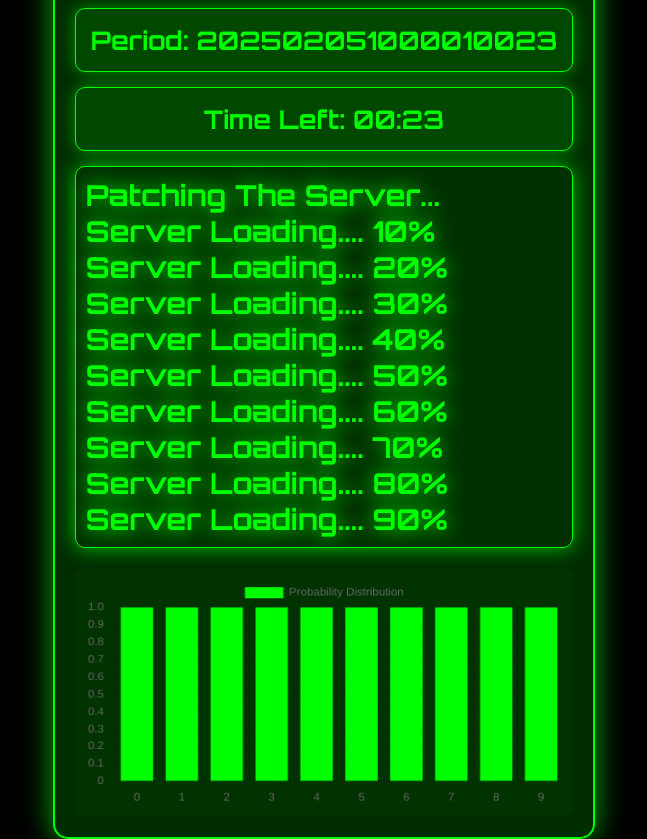
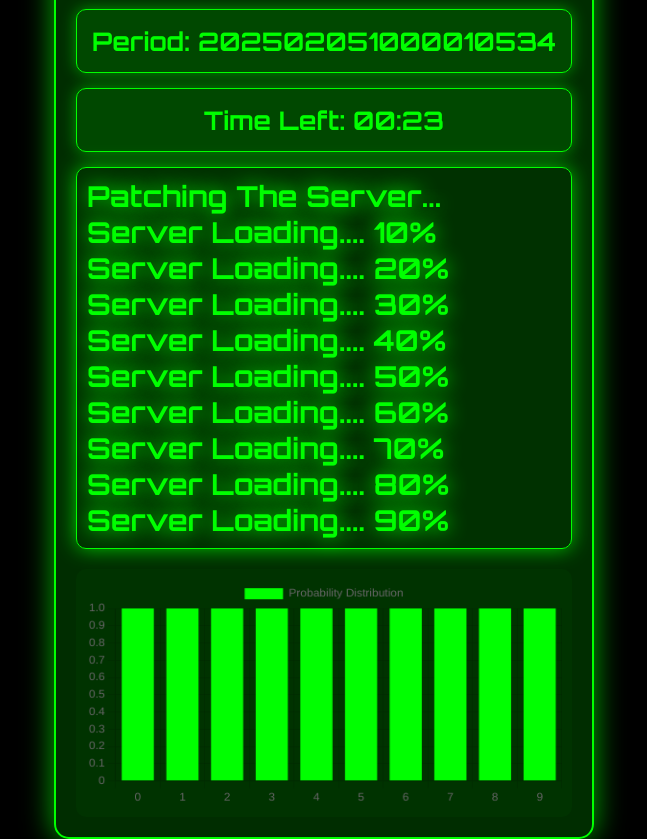
Before and after one commit to rextor-op/Bklrand, a plain HTML site: page index.html in a window 1280 px wide. Shown: the part 39-878 px from the top of the page, without its empty margins (316-963 px from the left). Drawn offline with nearby package versions, Linux system fonts and the light colour scheme.

Commit message:
Update index.html

```diff
--- a/index.html
+++ b/index.html
@@ -94,10 +94,25 @@
 
         function updatePeriodInfo() {
             let now = new Date();
+
+            // Convert to IST (UTC+5:30)
             now.setMinutes(now.getMinutes() + now.getTimezoneOffset() + 330);
 
-            let periodNumber = "100001" + String(now.getMinutes()).padStart(4, '0');
-            let newPeriod = now.toISOString().slice(0,10).replace(/-/g,"") + periodNumber;
+            let currentHour = now.getHours();
+            let currentMinute = now.getMinutes();
+            let currentSecond = now.getSeconds();
+
+            let startHour = 5;
+            let startMinute = 29;
+
+            // Calculate elapsed minutes since 5:29 AM
+            let elapsedMinutes = (currentHour * 60 + currentMinute) - (startHour * 60 + startMinute);
+            if (elapsedMinutes < 0) elapsedMinutes = 0;
+
+            // Format period number: yyyyMMdd100001xxxx
+            let formattedDate = now.toISOString().slice(0, 10).replace(/-/g, "");
+            let periodNumber = "100001" + String(elapsedMinutes).padStart(4, '0');
+            let newPeriod = formattedDate + periodNumber;
 
             if (newPeriod !== lastPeriod) {
                 lastPeriod = newPeriod;
@@ -105,7 +120,8 @@
                 runServerLoading();
             }
 
-            let remainingSeconds = 60 - now.getSeconds();
+            // Calculate remaining time in the 1-minute interval
+            let remainingSeconds = 60 - currentSecond;
             document.getElementById('textview2').innerText = `00:${String(remainingSeconds).padStart(2, '0')}`;
         }
 
```
